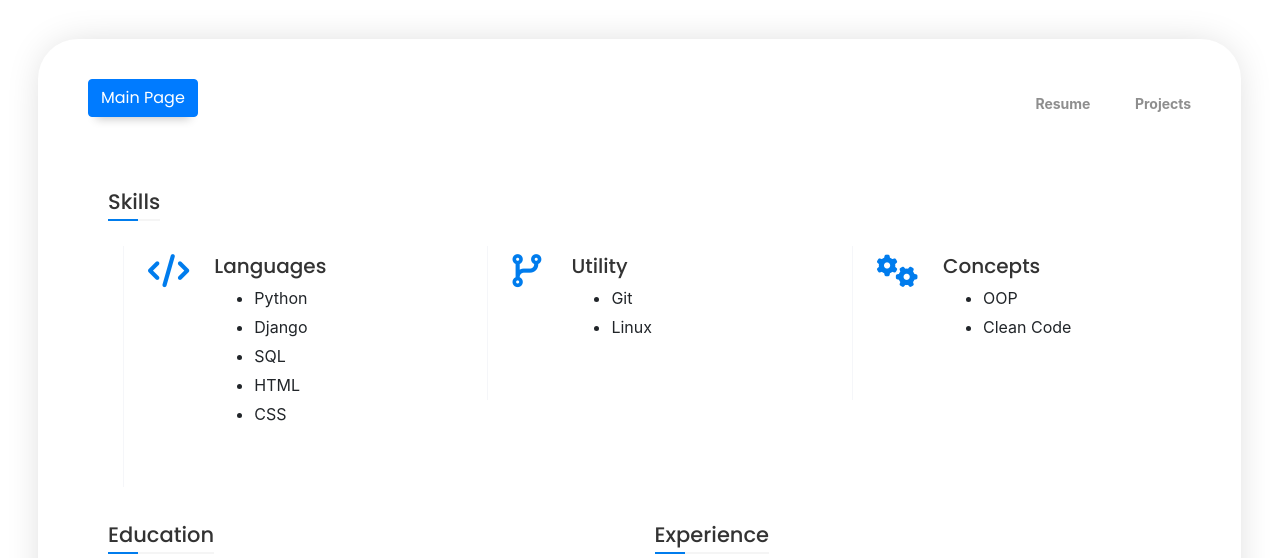
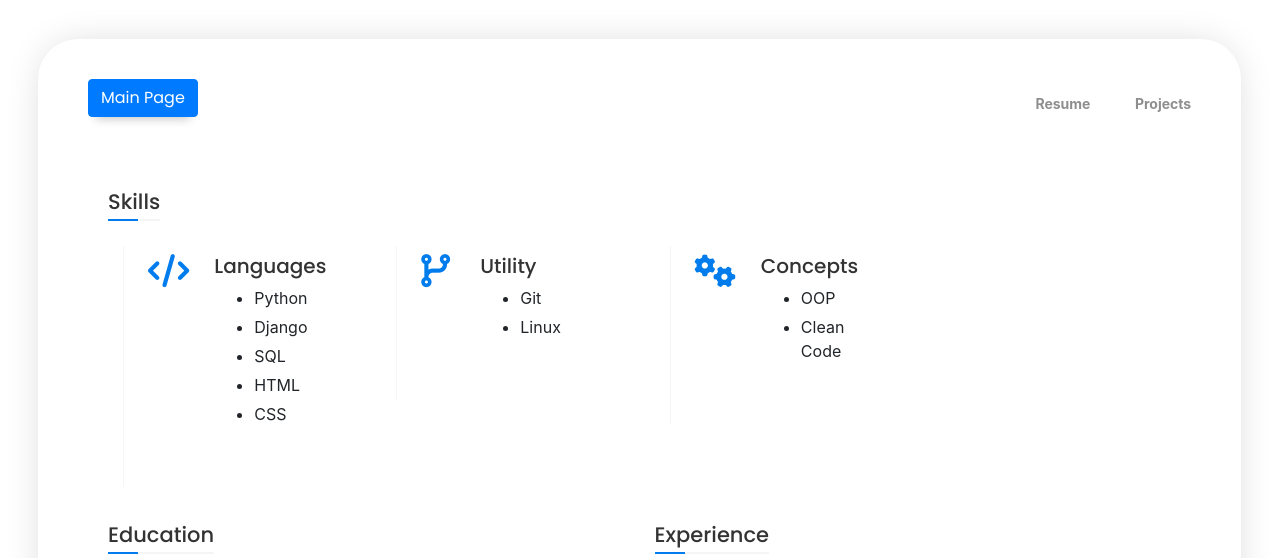
Before and after one commit to Aaidaro/Resume, a Django app: page /resume/ in a window 1280 px wide. Shown: the top 558 px of the page. Run offline with Django 4.2, Linux system fonts and the light colour scheme; some libraries are stand-ins or nearby versions; some web fonts are replaced.

Commit message:
minor change in resume skills section

```diff
--- a/templates/website/resume.html
+++ b/templates/website/resume.html
@@ -17,7 +17,7 @@
       </div>
 
       <div class="row">
-        <div class=" col-xs-12 col-sm-4 ">
+        <div class=" col-xs-12 col-sm-3 ">
           <div id="timeline_1" class="timeline clearfix">
             <div class="timeline-item clearfix">
               <div class="info-list-w-icon">
@@ -46,7 +46,7 @@
           </div>
         </div>
 
-        <div class=" col-xs-12 col-sm-4 ">
+        <div class=" col-xs-12 col-sm-3 ">
           <div class="timeline-item clearfix">
             <div id="timeline_1" class="timeline clearfix">
               <div class="info-list-w-icon">
@@ -70,7 +70,7 @@
           </div>
         </div>
 
-        <div class=" col-xs-12 col-sm-4 ">
+        <div class=" col-xs-12 col-sm-3 ">
           <div id="timeline_1" class="timeline clearfix">
             <div class="timeline-item clearfix">
               <div class="info-list-w-icon">
```
